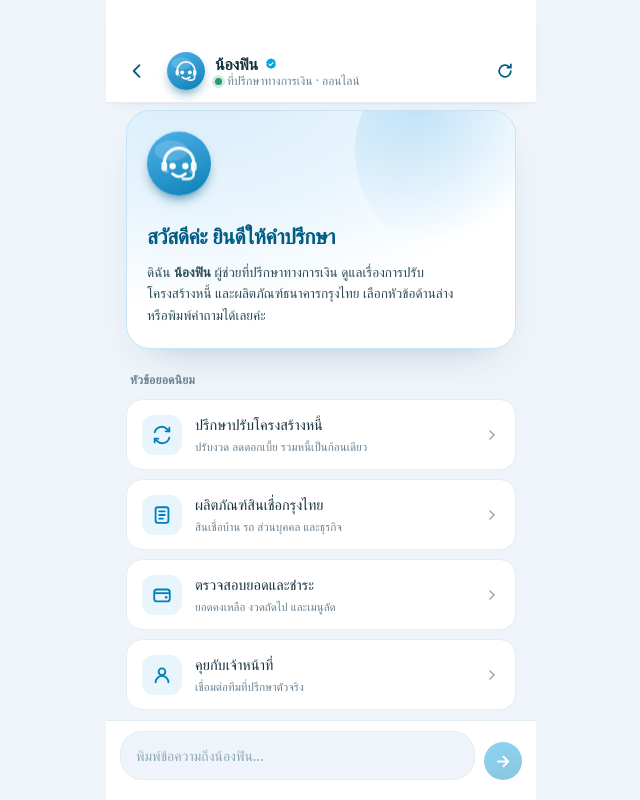
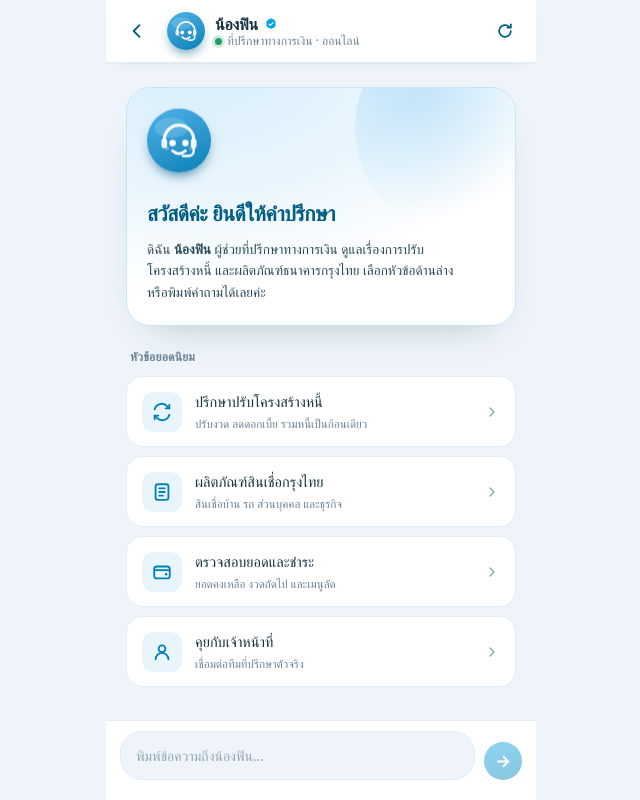
Before and after one commit to icezatoo/chat-mini-app, a Next.js app: page / in a window 1280 px wide. Shown: the whole page, without its empty margins (319-959 px from the left). Built offline with nearby package versions, Linux system fonts and the light colour scheme; a web font is replaced by a local one.

Commit message:
fix: style header

```diff
--- a/app/globals.css
+++ b/app/globals.css
@@ -67,7 +67,7 @@
 
 /* ---- Header ---------------------------------------------- */
 .chat-header {
-  padding: 52px 12px 12px;
+  padding: 12px 12px 12px;
   background: var(--card);
   display: flex;
   align-items: center;
```
